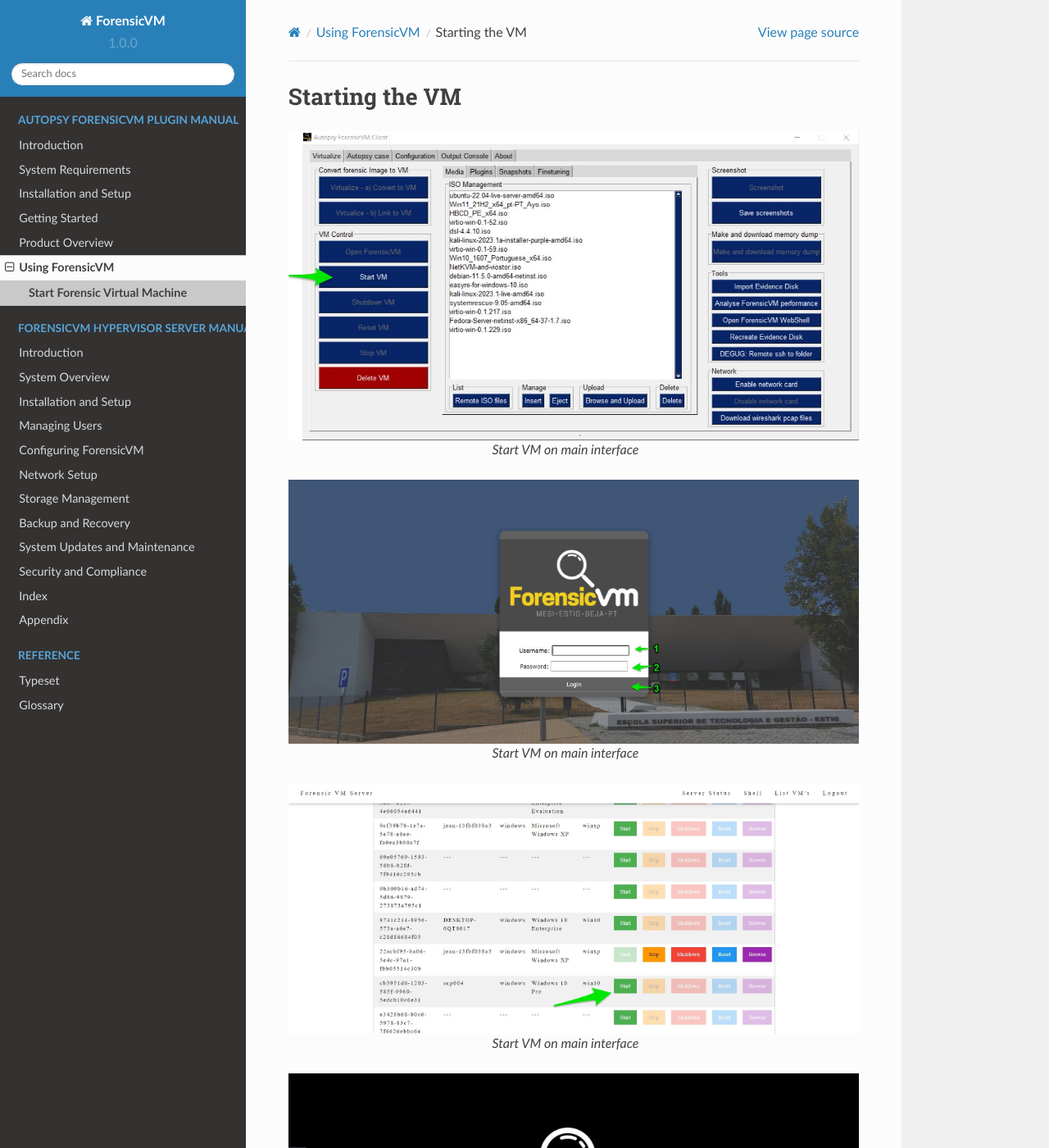
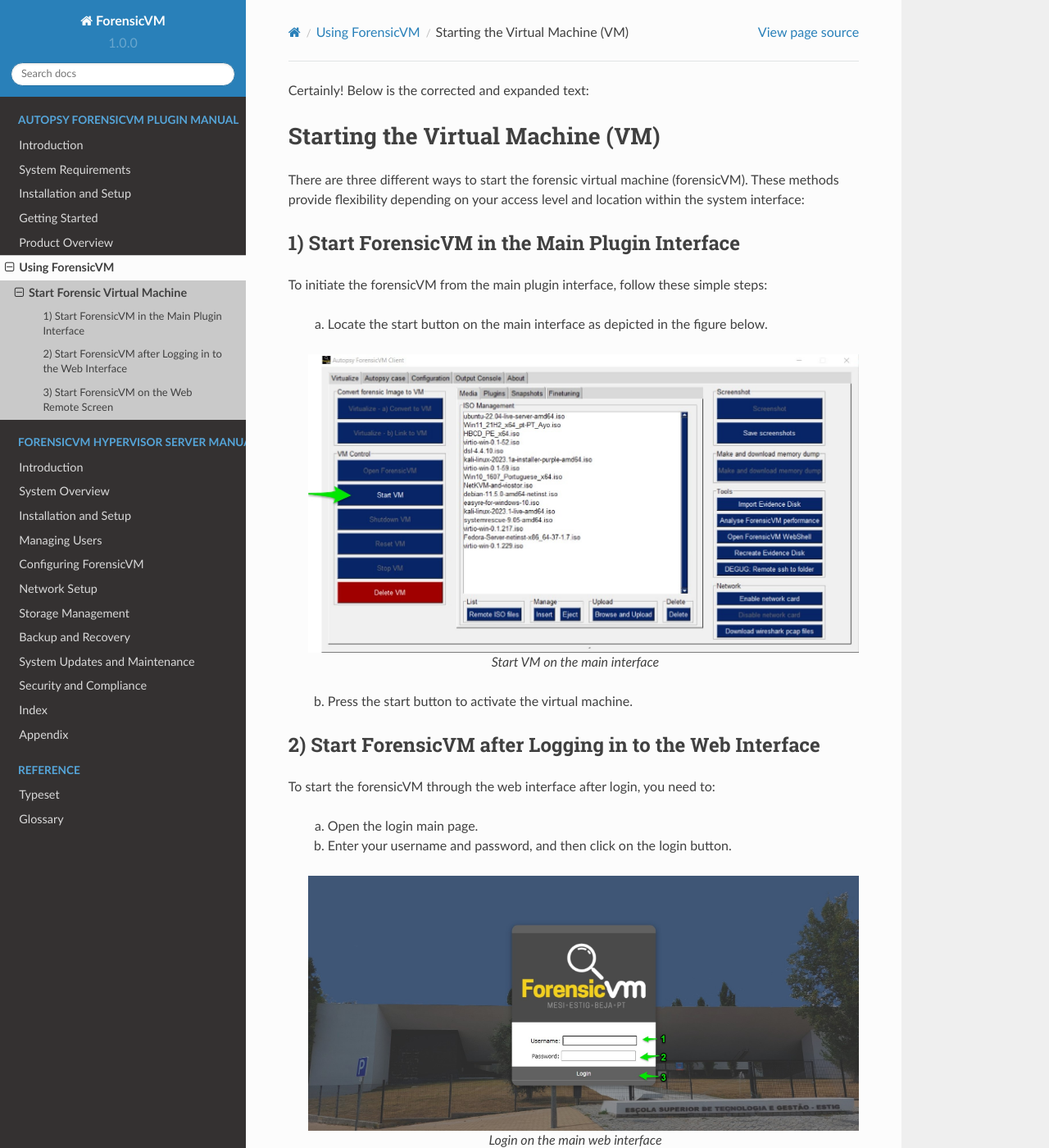
Before and after one commit to nunomourinho/ForensicVMServerAndClientDocs, a Sphinx documentation site: the page built from docs/user/start_vm.rst, in a window 1280 px wide and 1400 px high. Shown: the whole window at 82% size. Built offline with Sphinx 7.4.7 and the Read the Docs theme 2.0.0, drawn with Linux system fonts in a browser that asks for light colours; pages that are not in the unit, such as notebooks, are missing from menus; some of the changed text lies outside the part shown.

Commit message:
Update start_vm.rst

```diff
--- a/docs/user/start_vm.rst
+++ b/docs/user/start_vm.rst
@@ -1,29 +1,65 @@
-Starting the VM
-================
+Certainly! Below is the corrected and expanded text:
 
-.. figure:: img/start_vm_0001.jpg
-   :alt: Start VM on main interface
-   :align: center
+Starting the Virtual Machine (VM)
+==================================
 
-   Start VM on main interface
+There are three different ways to start the forensic virtual machine (forensicVM). These methods provide flexibility depending on your access level and location within the system interface:
 
+1) Start ForensicVM in the Main Plugin Interface
+-------------------------------------------------
 
-.. figure:: img/start_vm_0002.jpg
-   :alt: Start VM on main interface
-   :align: center
+To initiate the forensicVM from the main plugin interface, follow these simple steps:
 
-   Start VM on main interface
+   a) Locate the start button on the main interface as depicted in the figure below.
 
+   .. figure:: img/start_vm_0001.jpg
+      :alt: Start VM on the main interface
+      :align: center
 
-.. figure:: img/start_vm_0003.jpg
-   :alt: Start VM on main interface
-   :align: center
+      Start VM on the main interface
 
-   Start VM on main interface
+   b) Press the start button to activate the virtual machine.
 
+2) Start ForensicVM after Logging in to the Web Interface
+---------------------------------------------------------
 
-.. figure:: img/start_vm_0004.jpg
-   :alt: Start VM on main interface
-   :align: center
+To start the forensicVM through the web interface after login, you need to:
 
-   Start VM on main interface
+   a) Open the login main page.
+
+   b) Enter your username and password, and then click on the login button.
+
+   .. figure:: img/start_vm_0002.jpg
+      :alt: Login on the main web interface
+      :align: center
+
+      Login on the main web interface
+
+   c) Once logged in, locate the start button for the selected forensicVM you wish to initiate.
+
+   d) Press the start button to activate the virtual machine.
+
+   .. figure:: img/start_vm_0003.jpg
+      :alt: Start VM on the main web interface
+      :align: center
+
+      Start VM on the main web interface
+
+3) Start ForensicVM on the Web Remote Screen
+---------------------------------------------
+
+Another option to start the forensicVM is from the web remote screen. This method may be preferred if you are working remotely or through a particular service interface:
+
+   a) Navigate to the web remote screen.
+
+   b) Locate the start button, as shown in the figure below.
+
+   .. figure:: img/start_vm_0004.jpg
+      :alt: Start VM on web remote screen
+      :align: center
+
+      Start VM on the web remote screen
+
+   c) Press the start button to initiate the virtual machine.
+
+These three methods ensure that you can initiate the forensicVM from various points in the system. This flexibility can be particularly useful in different scenarios depending on your particular needs and preferences. Please consult the user manual or reach out to the support team if you need additional assistance.
```
